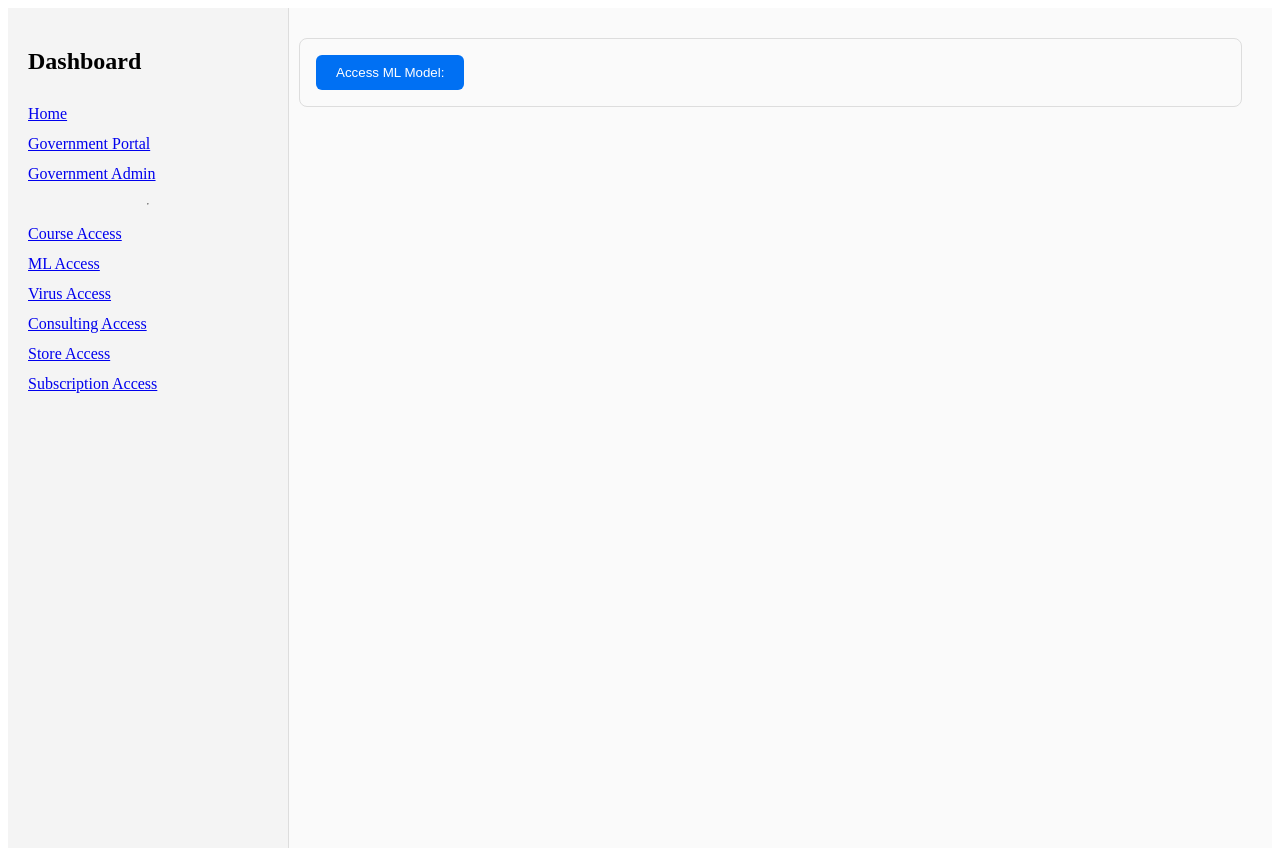
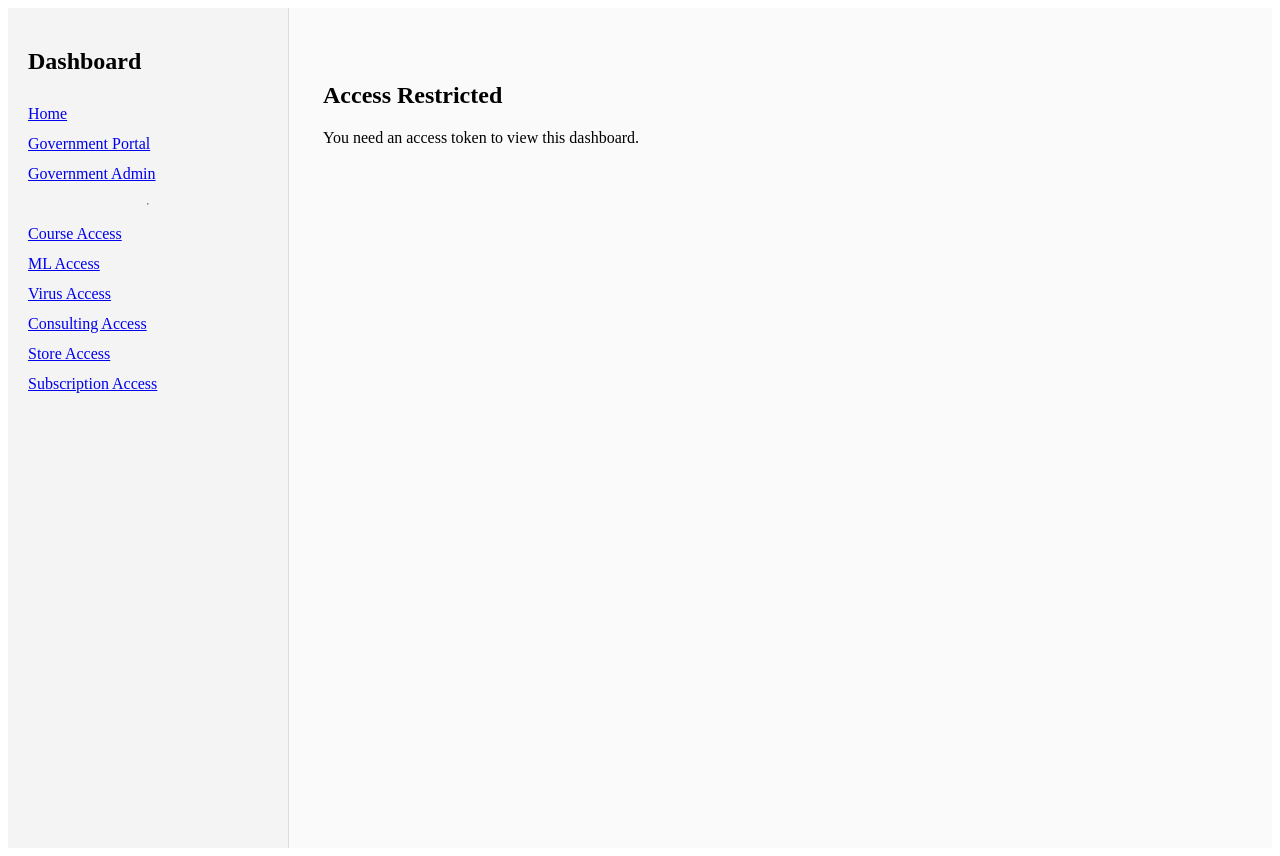
Before and after one commit to selemaniseif12/ai_biosensing_frontend, a Next.js app: page /dashboard/ml-access in a window 1280 px wide. Built offline with nearby package versions, Linux system fonts and the light colour scheme.

Commit message:
Wrap MLAccessButton with RequireToken for public token protection

```diff
--- a/app/dashboard/ml-access/page.jsx
+++ b/app/dashboard/ml-access/page.jsx
@@ -1,6 +1,7 @@
 "use client";
 
 import { useState } from "react";
+import RequireToken from "@/app/lib/RequireToken";
 import { issueToken, validateToken, getStoredToken } from "../ServiceTokenClient.jsx";
 
 export default function MLAccessButton({ modelName, userId }) {
@@ -41,7 +42,14 @@ export default function MLAccessButton({ modelName, userId }) {
   };
 
   return (
-    <div style={{ padding: "1rem", border: "1px solid #ddd", borderRadius: "8px" }}>
+    <RequireToken>
+      <div
+        style={{
+          padding: "1rem",
+          border: "1px solid #ddd",
+          borderRadius: "8px"
+        }}
+      >
         <button
           onClick={handleAccess}
           style={{
@@ -71,5 +79,6 @@ export default function MLAccessButton({ modelName, userId }) {
           </pre>
         )}
       </div>
+    </RequireToken>
   );
 }
--- /dev/null
+++ b/app/lib/RequireToken.tsx
@@ -0,0 +1,19 @@
+"use client";
+
+export default function RequireToken({ children }: { children: React.ReactNode }) {
+  const token =
+    typeof window !== "undefined"
+      ? localStorage.getItem("access_token")
+      : null;
+
+  if (!token) {
+    return (
+      <div style={{ padding: "24px" }}>
+        <h2>Access Restricted</h2>
+        <p>You need an access token to view this dashboard.</p>
+      </div>
+    );
+  }
+
+  return children;
+}
```
Lines whose indentation alone changed are shown as unchanged.
